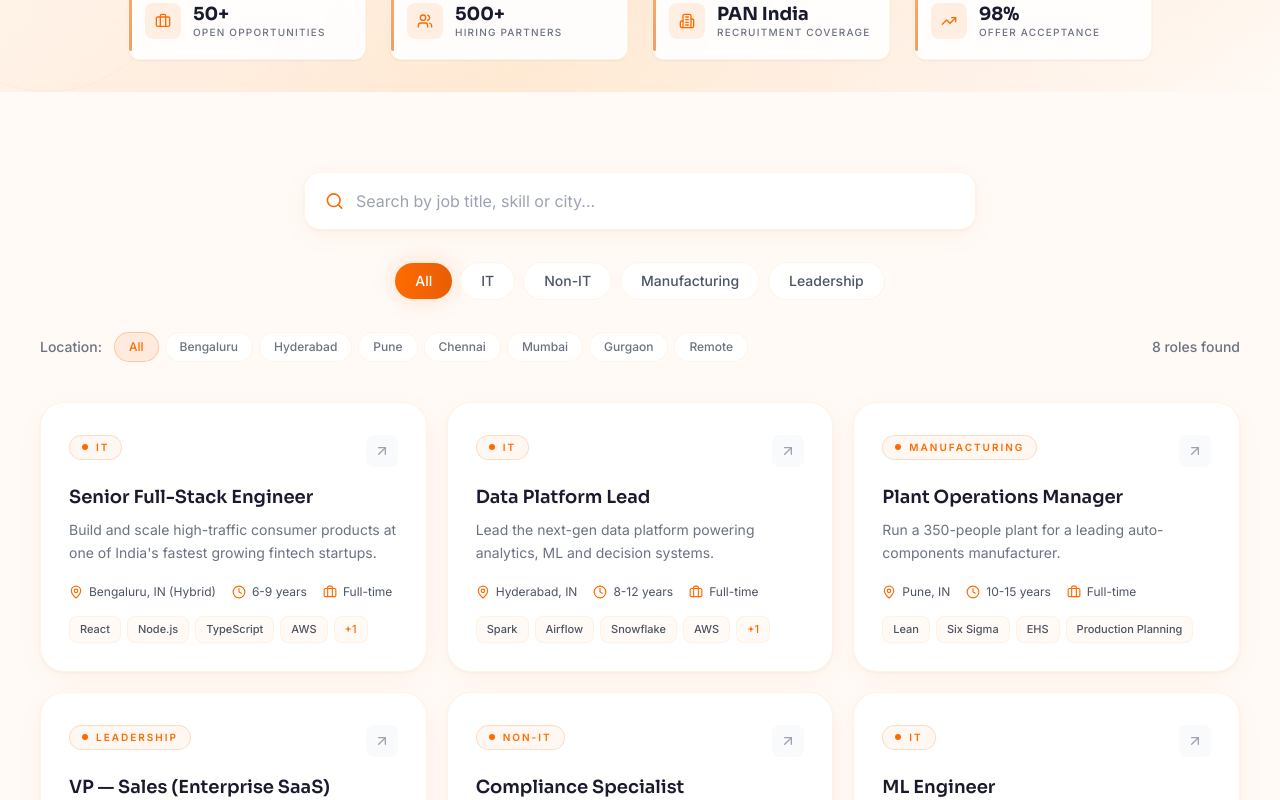
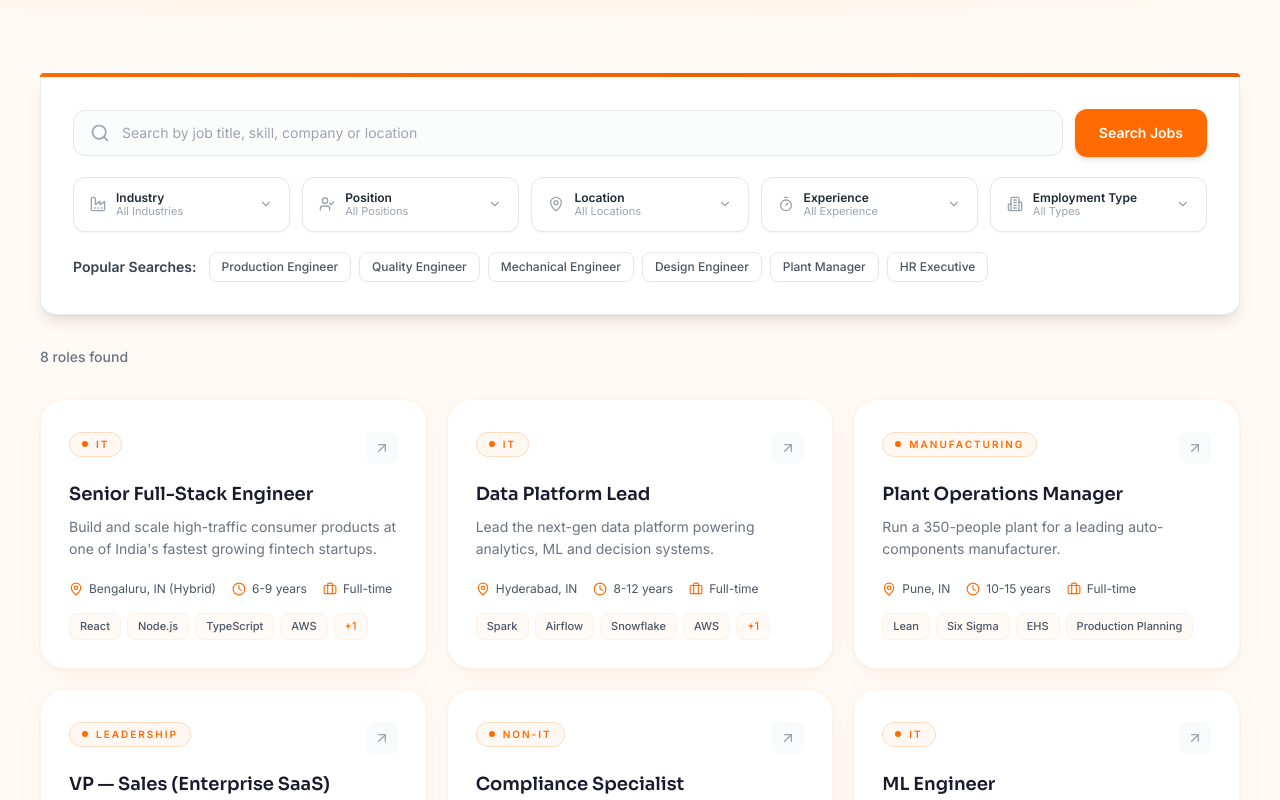
Before and after one commit to kawadeIshwar/Quantastrat-Integrators, a Next.js app: page /careers in a window 1280 px wide. Shown: the part 600-1400 px from the top of the page. Built offline with nearby package versions, Linux system fonts and the light colour scheme.

Commit message:
file update

```diff
--- a/src/components/careers/JobsBoard.tsx
+++ b/src/components/careers/JobsBoard.tsx
@@ -1,101 +1,281 @@
 "use client";
 
-import { useMemo, useState } from "react";
+import { useMemo, useState, useRef, useEffect, useCallback } from "react";
 import Link from "next/link";
-import { Search, MapPin, Clock, Briefcase, ArrowUpRight, ChevronLeft, ChevronRight } from "lucide-react";
+import {
+  Search,
+  MapPin,
+  Clock,
+  Briefcase,
+  ArrowUpRight,
+  ChevronLeft,
+  ChevronRight,
+  ChevronDown,
+  Factory,
+  Building2,
+  Timer,
+  UserCheck,
+} from "lucide-react";
 import { JOBS, JOB_CATEGORIES, JOB_LOCATIONS, type Job } from "@/lib/jobs";
 
 const PER_PAGE = 6;
 
+/* ─── Filter option sets ─── */
+const INDUSTRIES = ["All Industries", "IT", "Non-IT", "Manufacturing", "Leadership"] as const;
+const POSITIONS = ["All Positions", ...Array.from(new Set(JOBS.map((j) => j.title)))] as const;
+const LOCATIONS = ["All Locations", ...JOB_LOCATIONS.filter((l) => l !== "All")] as const;
+const EXPERIENCES = ["All Experience", "0-3 years", "3-6 years", "4-7 years", "5-8 years", "6-9 years", "7-10 years", "8-12 years", "10-15 years", "12-18 years"] as const;
+const EMPLOYMENT_TYPES = ["All Types", "Full-time", "Contract", "Hybrid", "Remote"] as const;
+
+const POPULAR_SEARCHES = [
+  "Production Engineer",
+  "Quality Engineer",
+  "Mechanical Engineer",
+  "Design Engineer",
+  "Plant Manager",
+  "HR Executive",
+];
+
+/* ─── Dropdown component ─── */
+type DropdownProps = {
+  icon: React.ReactNode;
+  label: string;
+  value: string;
+  options: readonly string[];
+  onChange: (v: string) => void;
+};
+
+function FilterDropdown({ icon, label, value, options, onChange }: DropdownProps) {
+  const [open, setOpen] = useState(false);
+  const ref = useRef<HTMLDivElement>(null);
+
+  useEffect(() => {
+    function handleClick(e: MouseEvent) {
+      if (ref.current && !ref.current.contains(e.target as Node)) setOpen(false);
+    }
+    document.addEventListener("mousedown", handleClick);
+    return () => document.removeEventListener("mousedown", handleClick);
+  }, []);
+
+  return (
+    <div ref={ref} className="relative flex-1 min-w-[160px]">
+      <button
+        onClick={() => setOpen((o) => !o)}
+        className={`w-full flex items-center gap-2.5 rounded-xl border bg-white px-4 py-3 text-left transition-all duration-200 ${
+          open
+            ? "border-brand-orange shadow-md"
+            : "border-gray-200 hover:border-gray-300 shadow-sm"
+        }`}
+      >
+        <span className="text-gray-400 flex-shrink-0">{icon}</span>
+        <span className="flex-1 min-w-0">
+          <span className="block text-xs font-semibold text-gray-800 leading-tight">{label}</span>
+          <span className="block text-[11px] text-gray-400 leading-tight truncate">{value}</span>
+        </span>
+        <ChevronDown
+          className={`h-3.5 w-3.5 text-gray-400 flex-shrink-0 transition-transform duration-200 ${
+            open ? "rotate-180" : ""
+          }`}
+        />
+      </button>
+
+      {open && (
+        <div className="absolute left-0 top-[calc(100%+6px)] z-50 w-full min-w-[200px] max-h-60 overflow-y-auto rounded-xl border border-gray-200 bg-white py-1 shadow-lg animate-in fade-in slide-in-from-top-2">
+          {options.map((opt) => (
+            <button
+              key={opt}
+              onClick={() => {
+                onChange(opt);
+                setOpen(false);
+              }}
+              className={`w-full px-4 py-2.5 text-left text-sm transition-colors ${
+                value === opt
+                  ? "bg-brand-orange/10 text-brand-orange font-medium"
+                  : "text-gray-600 hover:bg-gray-50"
+              }`}
+            >
+              {opt}
+            </button>
+          ))}
+        </div>
+      )}
+    </div>
+  );
+}
+
+/* ─── Main board ─── */
 export default function JobsBoard() {
   const [q, setQ] = useState("");
-  const [cat, setCat] = useState<string>("All");
-  const [loc, setLoc] = useState<string>("All");
+  const [industry, setIndustry] = useState("All Industries");
+  const [position, setPosition] = useState("All Positions");
+  const [loc, setLoc] = useState("All Locations");
+  const [exp, setExp] = useState("All Experience");
+  const [empType, setEmpType] = useState("All Types");
   const [page, setPage] = useState(1);
+
+  const resetPage = useCallback(() => setPage(1), []);
 
   const filtered = useMemo(() => {
     const ql = q.trim().toLowerCase();
     return JOBS.filter((j) => {
-      const matchQ = !ql ||
+      const matchQ =
+        !ql ||
         j.title.toLowerCase().includes(ql) ||
         j.skills.some((s) => s.toLowerCase().includes(ql)) ||
         j.location.toLowerCase().includes(ql);
-      const matchCat = cat === "All" || j.category === cat;
-      const matchLoc = loc === "All" || j.location.toLowerCase().includes(loc.toLowerCase());
-      return matchQ && matchCat && matchLoc;
+      const matchIndustry =
+        industry === "All Industries" || j.category === industry;
+      const matchPosition =
+        position === "All Positions" || j.title === position;
+      const matchLoc =
+        loc === "All Locations" ||
+        j.location.toLowerCase().includes(loc.toLowerCase());
+      const matchExp =
+        exp === "All Experience" || j.experience === exp;
+      const matchType =
+        empType === "All Types" || j.type === empType;
+      return matchQ && matchIndustry && matchPosition && matchLoc && matchExp && matchType;
     });
-  }, [q, cat, loc]);
+  }, [q, industry, position, loc, exp, empType]);
 
   const pages = Math.max(1, Math.ceil(filtered.length / PER_PAGE));
   const current = Math.min(page, pages);
   const slice = filtered.slice((current - 1) * PER_PAGE, current * PER_PAGE);
 
+  const handlePopularSearch = (term: string) => {
+    setQ(term);
+    setPage(1);
+  };
+
   return (
-    <section className="relative py-20">
+    <section className="relative pt-[45px] pb-20">
       <div className="container-x">
-        {/* Search bar */}
-        <div className="relative mx-auto max-w-2xl">
-          <div className="flex items-center gap-3 rounded-2xl border border-orange-100/60 bg-white px-5 shadow-card transition-shadow focus-within:shadow-card-hover">
-            <Search className="h-5 w-5 text-brand-orange" />
+        {/* ── Search panel ── */}
+        <div className="mx-auto max-w-7xl">
+          {/* Top orange line accent */}
+          <div className="h-1 rounded-t-2xl bg-gradient-to-r from-brand-orange to-brand-deep" />
+
+          <div className="rounded-b-2xl border border-t-0 border-gray-200/80 bg-white px-6 py-6 shadow-lg md:px-8 md:py-8">
+            {/* Search input + button */}
+            <div className="flex items-center gap-3">
+              <div className="flex flex-1 items-center gap-3 rounded-xl border border-gray-200 bg-gray-50/60 px-4 py-3 transition-all focus-within:border-brand-orange focus-within:bg-white focus-within:shadow-sm">
+                <Search className="h-5 w-5 text-gray-400 flex-shrink-0" />
                 <input
                   value={q}
-              onChange={(e) => { setQ(e.target.value); setPage(1); }}
-              placeholder="Search by job title, skill or city..."
-              className="w-full bg-transparent py-4 text-base text-brand-ink placeholder:text-gray-400 focus:outline-none"
+                  onChange={(e) => {
+                    setQ(e.target.value);
+                    resetPage();
+                  }}
+                  placeholder="Search by job title, skill, company or location"
+                  className="w-full bg-transparent text-sm text-gray-800 placeholder:text-gray-400 focus:outline-none"
                   aria-label="Search jobs"
                 />
                 {q && (
-              <button onClick={() => { setQ(""); setPage(1); }} className="text-xs font-medium text-gray-400 hover:text-brand-orange">
+                  <button
+                    onClick={() => {
+                      setQ("");
+                      resetPage();
+                    }}
+                    className="text-xs font-medium text-gray-400 hover:text-brand-orange whitespace-nowrap"
+                  >
                     Clear
                   </button>
                 )}
               </div>
+              <button
+                className="flex-shrink-0 rounded-xl bg-brand-orange px-6 py-3.5 text-sm font-semibold text-white shadow-md transition-all duration-200 hover:bg-brand-deep hover:shadow-lg hover:scale-[1.02] active:scale-[0.98]"
+              >
+                Search Jobs
+              </button>
             </div>
 
-        {/* Category tabs */}
-        <div className="mt-8 flex flex-wrap items-center justify-center gap-2">
-          {(JOB_CATEGORIES as readonly string[]).map((c) => (
-            <button
-              key={c}
-              onClick={() => { setCat(c); setPage(1); }}
-              className={`rounded-full px-5 py-2 text-sm font-medium transition-all duration-200 ${
-                cat === c
-                  ? "bg-gradient-to-r from-brand-orange to-brand-deep text-white shadow-glow-sm"
-                  : "border border-orange-100/60 bg-white text-gray-600 hover:border-brand-orange/40 hover:text-brand-orange"
-              }`}
-            >
-              {c}
-            </button>
-          ))}
+            {/* Filter dropdowns */}
+            <div className="mt-5 flex flex-wrap gap-3">
+              <FilterDropdown
+                icon={<Factory className="h-4 w-4" />}
+                label="Industry"
+                value={industry}
+                options={INDUSTRIES}
+                onChange={(v) => { setIndustry(v); resetPage(); }}
+              />
+              <FilterDropdown
+                icon={<UserCheck className="h-4 w-4" />}
+                label="Position"
+                value={position}
+                options={POSITIONS}
+                onChange={(v) => { setPosition(v); resetPage(); }}
+              />
+              <FilterDropdown
+                icon={<MapPin className="h-4 w-4" />}
+                label="Location"
+                value={loc}
+                options={LOCATIONS}
+                onChange={(v) => { setLoc(v); resetPage(); }}
+              />
+              <FilterDropdown
+                icon={<Timer className="h-4 w-4" />}
+                label="Experience"
+                value={exp}
+                options={EXPERIENCES}
+                onChange={(v) => { setExp(v); resetPage(); }}
+              />
+              <FilterDropdown
+                icon={<Building2 className="h-4 w-4" />}
+                label="Employment Type"
+                value={empType}
+                options={EMPLOYMENT_TYPES}
+                onChange={(v) => { setEmpType(v); resetPage(); }}
+              />
             </div>
 
-        {/* Location filter + results count */}
-        <div className="mt-8 flex flex-wrap items-center justify-between gap-4">
-          <div className="flex items-center gap-3">
-            <span className="text-sm font-medium text-gray-500">Location:</span>
-            <div className="flex flex-wrap gap-1.5">
-              {(JOB_LOCATIONS as readonly string[]).map((l) => (
+            {/* Popular Searches */}
+            <div className="mt-5 flex flex-wrap items-center gap-2">
+              <span className="text-sm font-semibold text-gray-700 mr-1">
+                Popular Searches:
+              </span>
+              {POPULAR_SEARCHES.map((term) => (
                 <button
-                  key={l}
-                  onClick={() => { setLoc(l); setPage(1); }}
-                  className={`rounded-full px-3.5 py-1.5 text-xs font-medium transition-all duration-200 ${
-                    loc === l
-                      ? "bg-brand-orange/10 text-brand-orange border border-brand-orange/30"
-                      : "border border-orange-100/60 bg-white text-gray-500 hover:text-brand-orange hover:border-brand-orange/30"
-                  }`}
+                  key={term}
+                  onClick={() => handlePopularSearch(term)}
+                  className="rounded-lg border border-gray-200 bg-white px-3 py-1.5 text-xs font-medium text-gray-600 transition-all duration-200 hover:border-brand-orange/40 hover:text-brand-orange hover:bg-brand-orange/5"
                 >
-                  {l}
+                  {term}
                 </button>
               ))}
             </div>
           </div>
+        </div>
+
+        {/* Results count */}
+        <div className="mx-auto mt-8 max-w-7xl flex items-center justify-between">
           <span className="text-sm font-medium text-gray-500">
             {filtered.length} role{filtered.length === 1 ? "" : "s"} found
           </span>
+          {(industry !== "All Industries" ||
+            position !== "All Positions" ||
+            loc !== "All Locations" ||
+            exp !== "All Experience" ||
+            empType !== "All Types" ||
+            q) && (
+            <button
+              onClick={() => {
+                setQ("");
+                setIndustry("All Industries");
+                setPosition("All Positions");
+                setLoc("All Locations");
+                setExp("All Experience");
+                setEmpType("All Types");
+                resetPage();
+              }}
+              className="text-xs font-medium text-brand-orange hover:underline"
+            >
+              Clear all filters
+            </button>
+          )}
         </div>
 
         {/* Job grid */}
-        <div className="mt-10 grid gap-5 md:grid-cols-2 lg:grid-cols-3">
+        <div className="mt-8 grid gap-5 md:grid-cols-2 lg:grid-cols-3">
           {slice.map((j) => (
             <JobCard key={j.slug} job={j} />
           ))}
@@ -110,7 +290,15 @@ export default function JobsBoard() {
             <h3 className="font-display text-2xl font-bold text-brand-ink">No matching roles</h3>
             <p className="mt-2 text-gray-500">Try clearing filters or contact us — new roles open every week.</p>
             <button
-              onClick={() => { setQ(""); setCat("All"); setLoc("All"); setPage(1); }}
+              onClick={() => {
+                setQ("");
+                setIndustry("All Industries");
+                setPosition("All Positions");
+                setLoc("All Locations");
+                setExp("All Experience");
+                setEmpType("All Types");
+                resetPage();
+              }}
               className="btn-primary mt-6"
             >
               Clear all filters
```
Also changed, not shown: src/app/careers/page.tsx (+10 -2 lines). Lines whose indentation alone changed are shown as unchanged.
